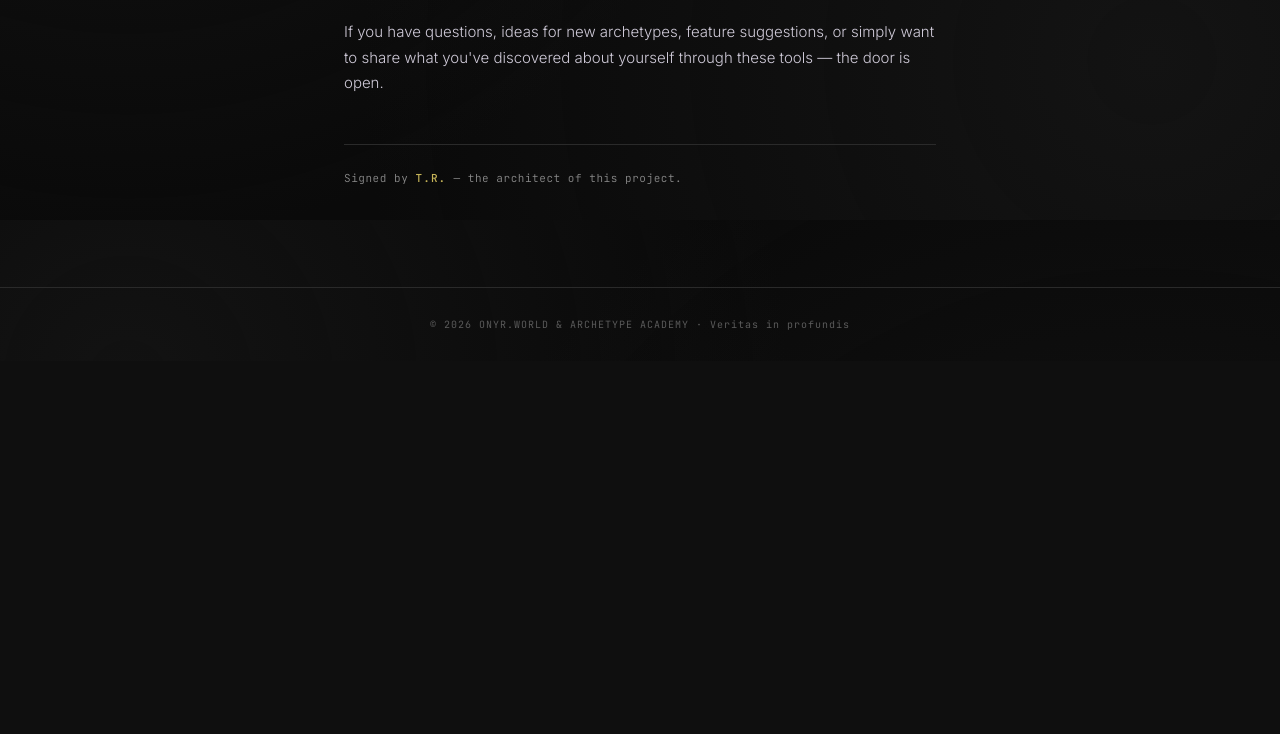
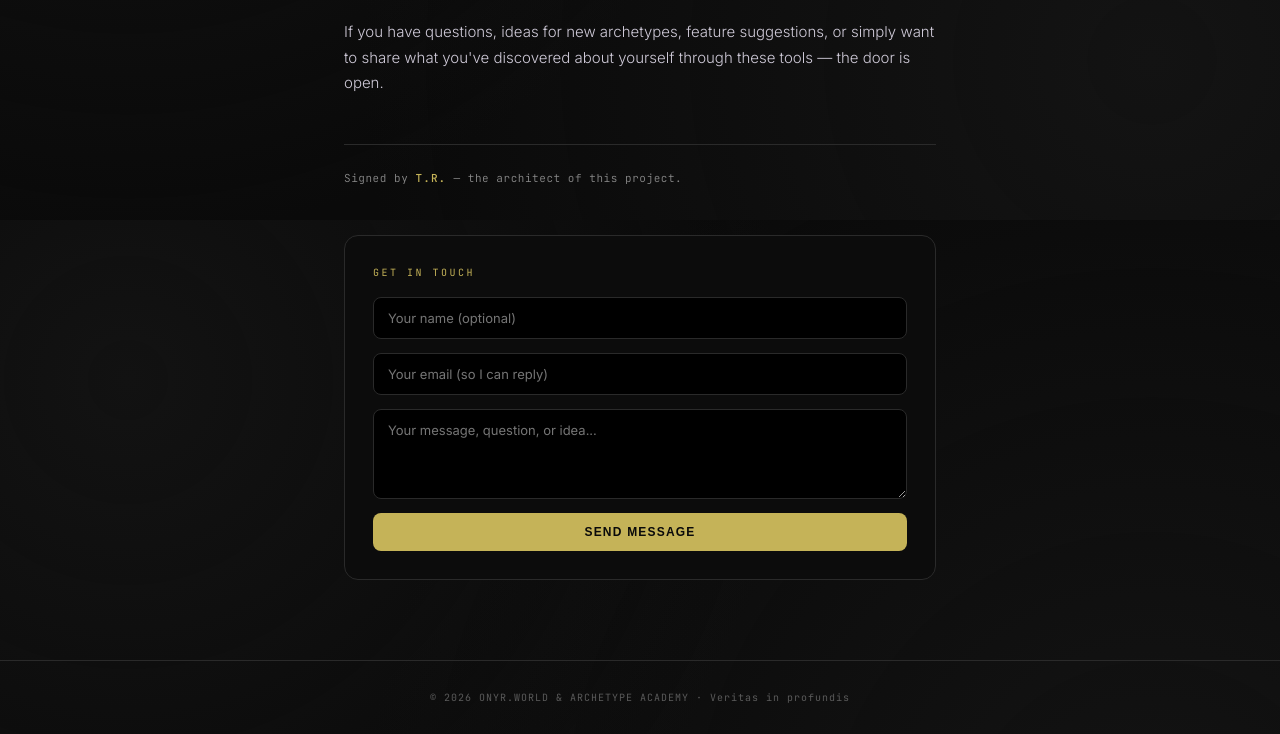
Before and after one commit to bloggustos-stack/dreammirror, a Flask app: page /about in a window 1280 px wide. Shown: the part 580-1314 px from the top of the page. Before the commit the page ends 910 px from the top, so only its background shows below. Run offline with Flask 3, Linux system fonts and the light colour scheme.

Commit message:
Update about.html

```diff
--- a/templates/about.html
+++ b/templates/about.html
@@ -35,6 +35,16 @@ footer{padding:28px 8%;border-top:1px solid var(--border);text-align:center;font
   <p class="signature-note">
     Signed by <span class="signature">T.R.</span> — the architect of this project.
   </p>
+
+  <div style="margin-top:48px;background:var(--bg2);border:1px solid var(--border);border-radius:14px;padding:28px">
+    <span class="label" style="margin-bottom:16px">Get in touch</span>
+    <form action="https://formspree.io/f/mykqwynz" method="POST" style="display:flex;flex-direction:column;gap:14px">
+      <input type="text" name="name" placeholder="Your name (optional)" style="background:#000;border:1px solid var(--border);border-radius:8px;padding:12px 14px;color:#ddd;font-size:13px;font-family:'Inter',sans-serif">
+      <input type="email" name="_replyto" placeholder="Your email (so I can reply)" required style="background:#000;border:1px solid var(--border);border-radius:8px;padding:12px 14px;color:#ddd;font-size:13px;font-family:'Inter',sans-serif">
+      <textarea name="message" rows="4" placeholder="Your message, question, or idea..." required style="background:#000;border:1px solid var(--border);border-radius:8px;padding:12px 14px;color:#ddd;font-size:13px;font-family:'Inter',sans-serif;resize:vertical"></textarea>
+      <button type="submit" style="background:var(--gold);color:#0a0a0a;border:none;border-radius:8px;padding:12px;font-size:12px;font-weight:700;text-transform:uppercase;letter-spacing:0.1em;cursor:pointer">Send Message</button>
+    </form>
+  </div>
 </main>
 <footer>© 2026 ONYR.WORLD &amp; ARCHETYPE ACADEMY · Veritas in profundis</footer>
 </body>
```
